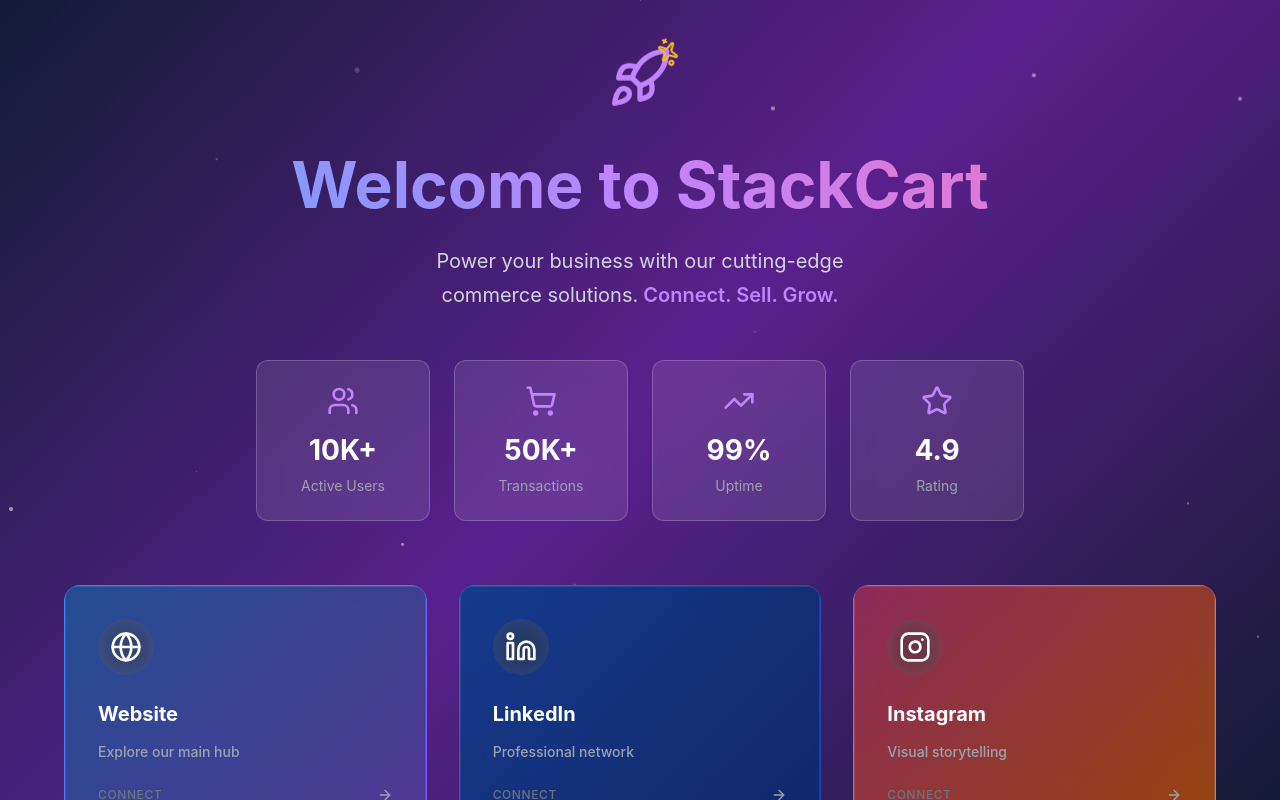
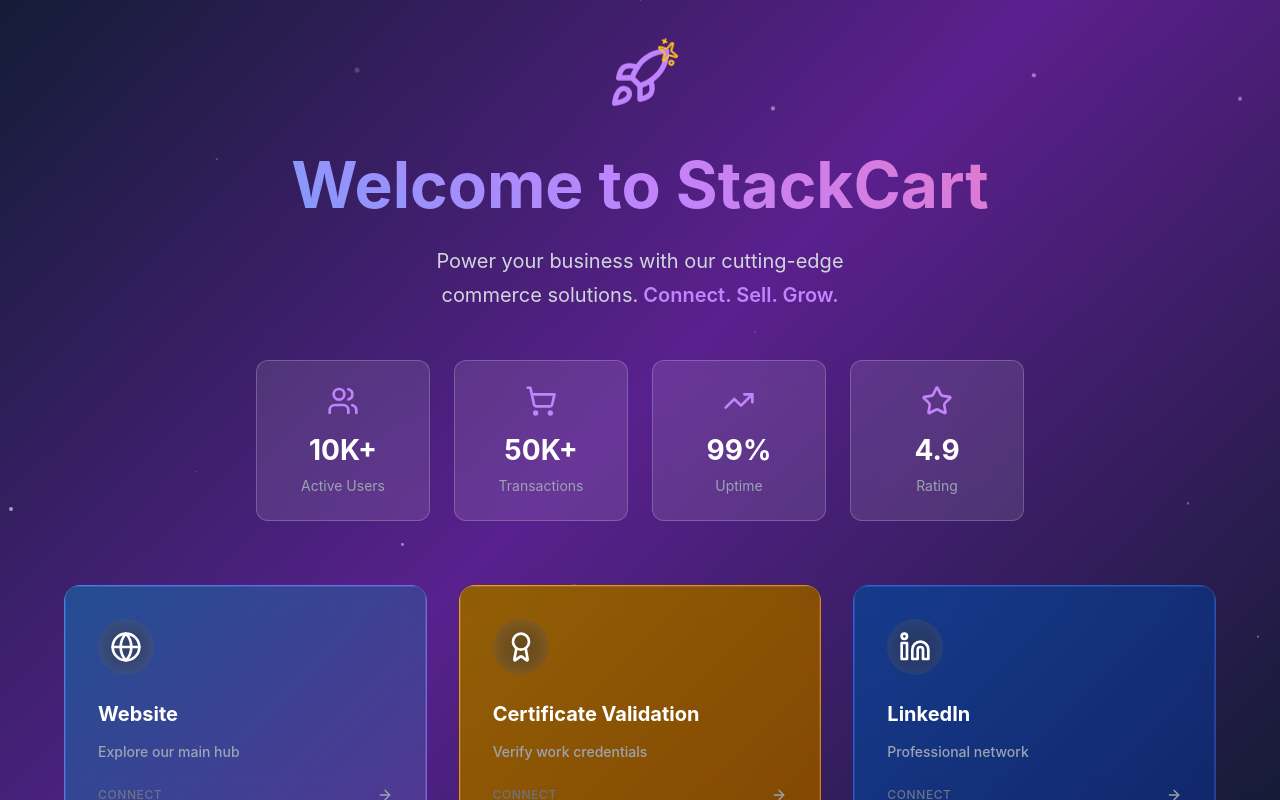
Before and after one commit to RohitAnandNitk/StackCartPlatforms, a React (Vite) app: page / in a window 1280 px wide. Built offline with nearby package versions, Linux system fonts and the light colour scheme.

Commit message:
certificate validator card added

```diff
--- a/src/App.css
+++ b/src/App.css
@@ -288,7 +288,7 @@
 /* Cards Grid */
 .cards-grid {
   display: grid;
-  grid-template-columns: repeat(auto-fit, minmax(300px, 1fr));
+  grid-template-columns: repeat(auto-fit, minmax(280px, 1fr));
   gap: 2rem;
   margin-bottom: 4rem;
 }
@@ -328,6 +328,10 @@
 /* Card Backgrounds */
 .social-card.website {
   background: linear-gradient(135deg, #3b82f6, #8b5cf6);
+}
+
+.social-card.certificate {
+  background: linear-gradient(135deg, #f59e0b, #d97706);
 }
 
 .social-card.linkedin {
--- a/src/App.jsx
+++ b/src/App.jsx
@@ -14,6 +14,7 @@
   Users,
   ShoppingCart,
   Rocket,
+  Award,
 } from "lucide-react";
 import "./App.css";
 
@@ -55,6 +56,13 @@
       link: "http://stackcart.in",
       className: "website",
       description: "Explore our main hub",
+    },
+    {
+      icon: Award,
+      title: "Certificate Validation",
+      link: "https://stackcart-certify.vercel.app/",
+      className: "certificate",
+      description: "Verify work credentials",
     },
     {
       icon: Linkedin,
```
